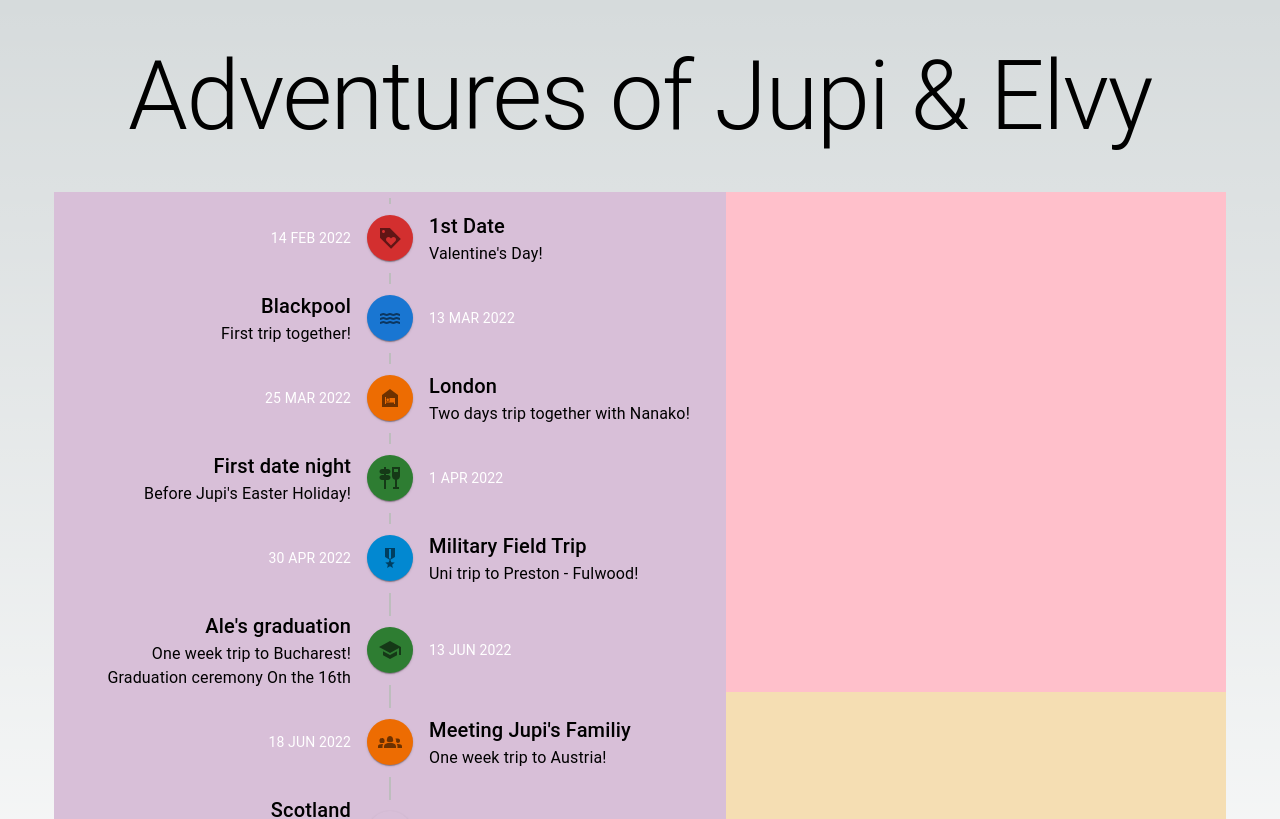
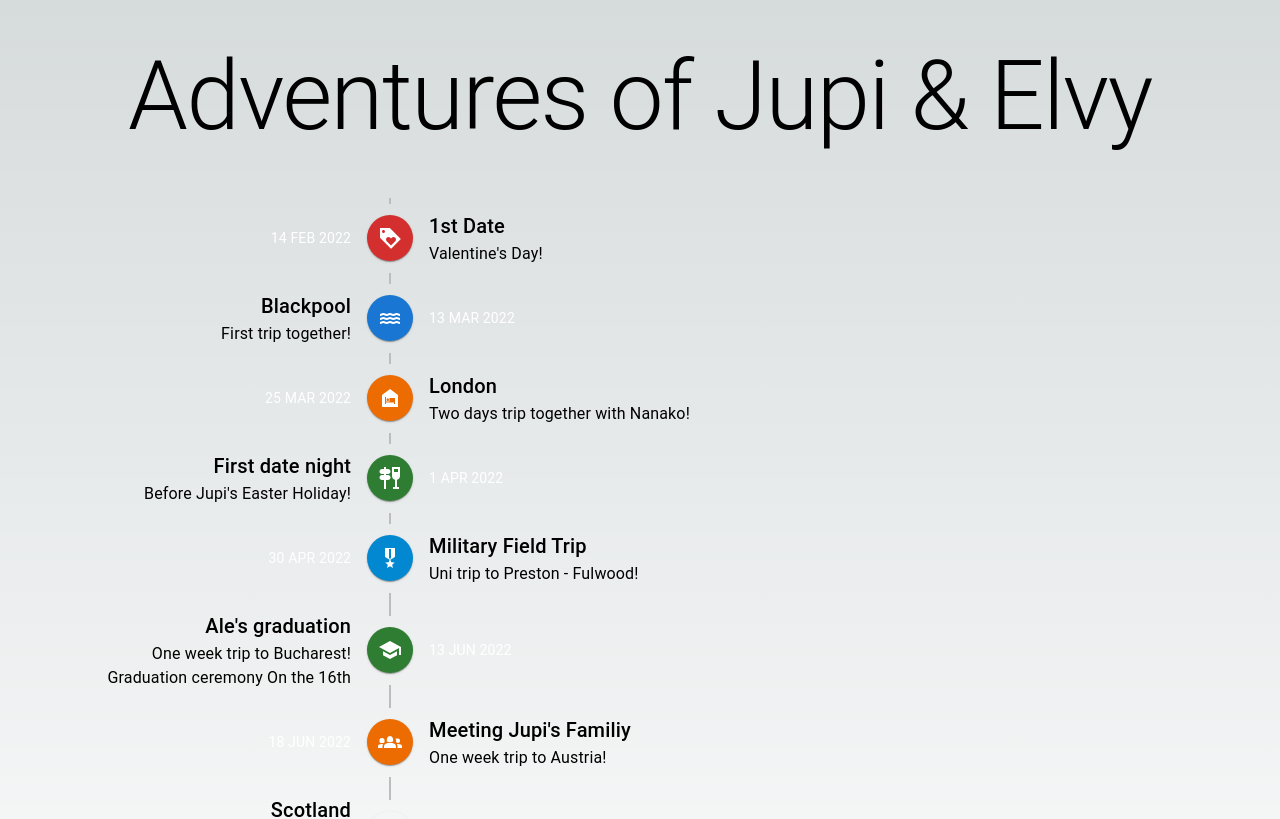
Before and after one commit to Koala0CE/verbose-memory, a Next.js app: page / in a window 1280 px wide. Shown: the top 819 px of the page. Built offline with nearby package versions, Linux system fonts and the light colour scheme.

Commit message:
save commit

```diff
--- a/src/app/_components/Timeline.tsx
+++ b/src/app/_components/Timeline.tsx
@@ -147,9 +147,14 @@ export default function CustomizedTimeline() {
 
   return (
     <>
-      <Stack direction={"row"} bgcolor={"wheat"}>
+      <Stack
+        direction={"row"}
+        // bgcolor={"wheat"}
+      >
         {/* Timeline */}
-        <Stack bgcolor={"thistle"}>
+        <Stack
+        //  bgcolor={"thistle"}
+        >
           <Timeline position="alternate">
             {timelineData.map((item, index) => (
               <TimelineItem key={index}>
@@ -164,6 +169,7 @@ export default function CustomizedTimeline() {
                   <TimelineConnector />
                   <TimelineDot color={item.colour}>
                     <IconButton
+                      sx={{ color: "white" }}
                       // href="/album"
                       size="small"
                       aria-label="delete"
@@ -193,7 +199,7 @@ export default function CustomizedTimeline() {
         {/* Pictures */}
         <Stack
           justifyContent={"center"}
-          bgcolor={"pink"}
+          // bgcolor={"pink"}
           width={500}
           height={500}
         >
```
